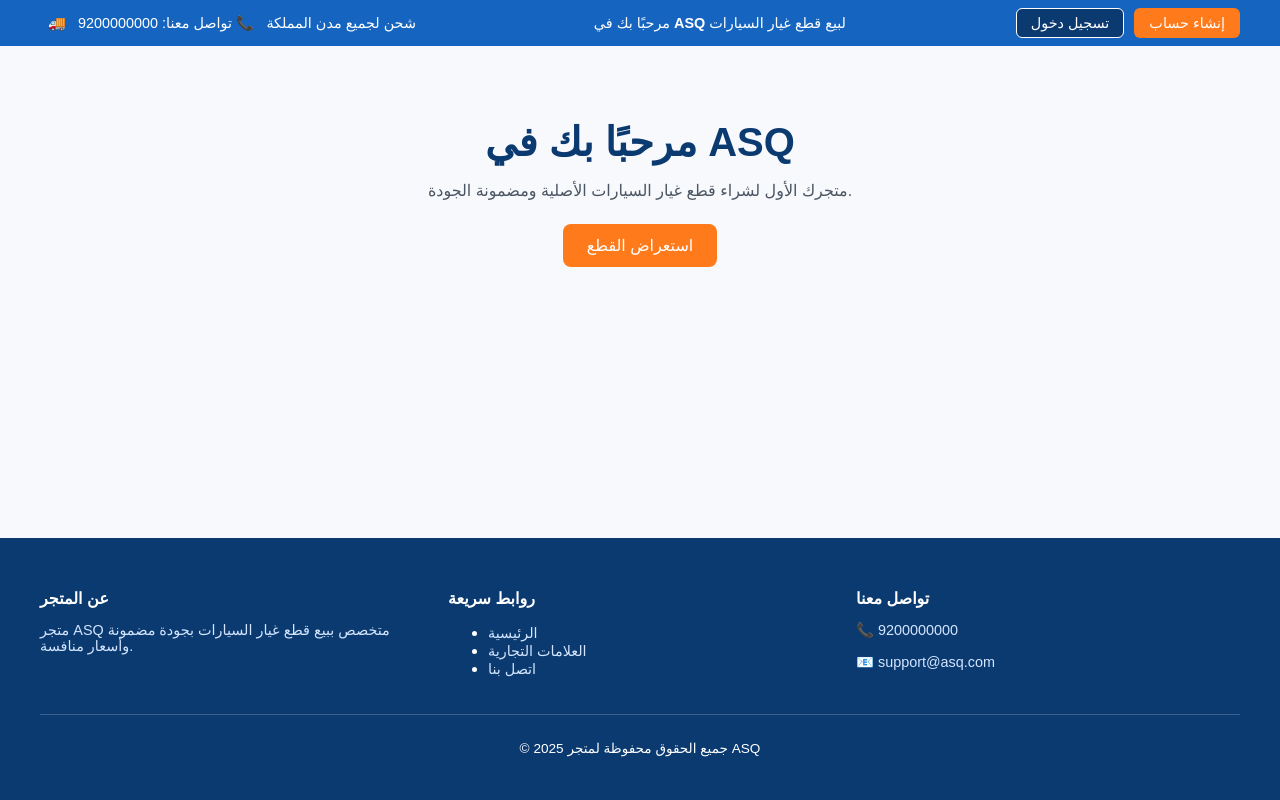
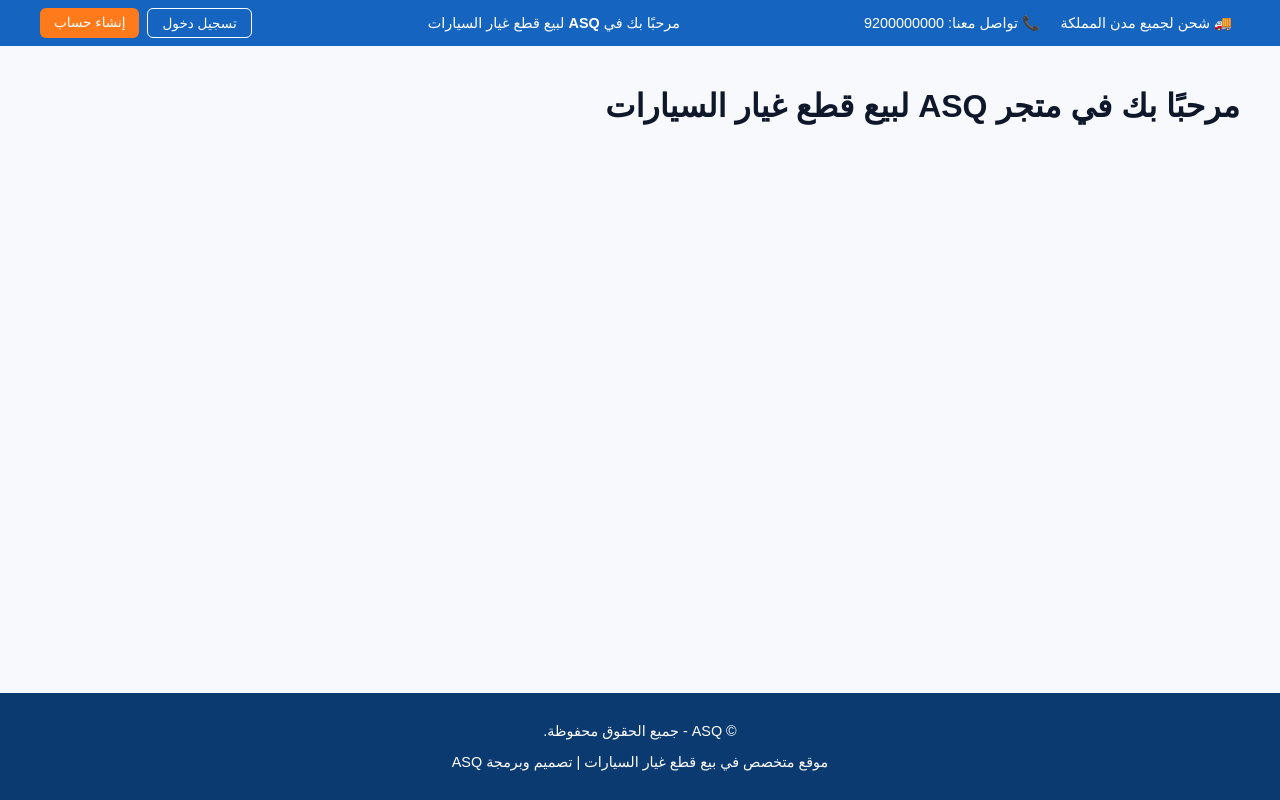
Before and after one commit to Abdullahsajer/clickshop, a Django app: page / in a window 1280 px wide. Run offline with Django 4.2, Linux system fonts and the light colour scheme.

Commit message:
يعمل الموفع مع الاستايل

```diff
--- a/accounts/forms.py
+++ b/accounts/forms.py
@@ -13,4 +13,4 @@ class CustomUserCreationForm(UserCreationForm):
     def __init__(self, *args, **kwargs):
         super().__init__(*args, **kwargs)
         for field in self.fields.values():
-            field.widget.attrs.update({"class": "input-field"})
+            field.widget.attrs.update({'class': 'input-field'})
--- /dev/null
+++ b/static/style.css
@@ -0,0 +1,153 @@
+/* ====== إعدادات عامة ====== */
+body {
+    margin: 0;
+    padding: 0;
+    font-family: "Cairo", sans-serif;
+    background-color: #f7f9fc;
+    color: #0f172a;
+    display: flex;
+    flex-direction: column;
+    min-height: 100vh;
+}
+
+main {
+    flex: 1;
+}
+
+.page-container {
+    max-width: 1200px;
+    margin: auto;
+    padding: 20px;
+}
+
+/* ====== الهيدر ====== */
+.asq-header {
+    background: #0b3a70;
+    color: #fff;
+    position: sticky;
+    top: 0;
+    z-index: 1000;
+}
+
+.asq-top {
+    background: #1565c0;
+    padding: 8px 0;
+}
+
+.wrap {
+    max-width: 1200px;
+    margin: auto;
+    display: flex;
+    justify-content: space-between;
+    align-items: center;
+    padding: 0 16px;
+}
+
+.mini span {
+    margin: 0 8px;
+    font-size: 0.9rem;
+}
+
+.auth-buttons {
+    display: flex;
+    gap: 8px;
+}
+
+.auth-btn {
+    padding: 6px 14px;
+    border-radius: 6px;
+    text-decoration: none;
+    font-size: 0.85rem;
+    color: #fff;
+    transition: background .2s ease;
+}
+
+.login-btn {
+    background: transparent;
+    border: 1px solid #fff;
+}
+
+.login-btn:hover {
+    background: rgba(255,255,255,0.2);
+}
+
+.register-btn {
+    background: #ff7a1a;
+}
+
+.register-btn:hover {
+    background: #e66a10;
+}
+
+.logout-btn {
+    background: #d9534f;
+}
+
+.logout-btn:hover {
+    background: #c9302c;
+}
+
+.burger {
+    display: none;
+    background: transparent;
+    border: 0;
+    font-size: 1.5rem;
+    color: #fff;
+    cursor: pointer;
+}
+
+/* ====== القائمة الجوال ====== */
+.mobile-dropdown {
+    display: none;
+    background: #0b3a70;
+}
+
+.mobile-dropdown ul {
+    list-style: none;
+    margin: 0;
+    padding: 12px;
+    display: flex;
+    flex-direction: column;
+    gap: 10px;
+}
+
+.mobile-dropdown a {
+    color: #fff;
+    text-decoration: none;
+    padding: 6px 8px;
+    display: block;
+}
+
+.mobile-dropdown a:hover {
+    background: rgba(255, 255, 255, 0.1);
+}
+
+/* ====== الفوتر ====== */
+.asq-footer {
+    background: #0b3a70;
+    color: #fff;
+    text-align: center;
+    padding: 16px 0;
+    font-size: 0.9rem;
+    width: 100%;
+}
+
+.footer-wrap {
+    max-width: 1200px;
+    margin: auto;
+}
+
+/* ====== استجابة الجوال ====== */
+@media (max-width: 768px) {
+    .burger {
+        display: block;
+    }
+
+    .wrap .mini {
+        display: none;
+    }
+
+    .auth-buttons {
+        display: none;
+    }
+}
--- a/templates/footer.html
+++ b/templates/footer.html
@@ -1,64 +1,6 @@
-<!-- ✅ footer.html -->
-<footer class="asq-footer" role="contentinfo">
-  <div class="container">
-    <div class="cols">
-      <div class="col">
-        <h4>عن المتجر</h4>
-        <p>متجر ASQ متخصص ببيع قطع غيار السيارات بجودة مضمونة وأسعار منافسة.</p>
-      </div>
-      <div class="col">
-        <h4>روابط سريعة</h4>
-        <ul>
-          <li><a href="/">الرئيسية</a></li>
-          <li><a href="/brands">العلامات التجارية</a></li>
-          <li><a href="/contact">اتصل بنا</a></li>
-        </ul>
-      </div>
-      <div class="col">
-        <h4>تواصل معنا</h4>
-        <p>📞 9200000000</p>
-        <p>📧 support@asq.com</p>
-      </div>
-    </div>
-    <div class="copy">
-      <p>© 2025 جميع الحقوق محفوظة لمتجر ASQ</p>
-    </div>
+<footer class="asq-footer">
+  <div class="footer-wrap">
+    <p>&copy; {{ now|date:"Y" }} ASQ - جميع الحقوق محفوظة.</p>
+    <p>موقع متخصص في بيع قطع غيار السيارات | تصميم وبرمجة ASQ</p>
   </div>
 </footer>
-
-<style>
-  .asq-footer {
-    background: var(--blue-dark);
-    color: #fff;
-    font-family: "Cairo", sans-serif;
-    padding: 30px 20px;
-    flex-shrink: 0; /* ✅ مهم للفوتر الثابت */
-  }
-  .container {
-    max-width: 1200px;
-    margin: auto;
-  }
-  .cols {
-    display: flex;
-    justify-content: space-between;
-    flex-wrap: wrap;
-    gap: 24px;
-  }
-  .col { flex: 1; min-width: 200px; }
-  .col h4 { margin-bottom: 10px; }
-  .col p, .col a {
-    color: #d3e5ff;
-    font-size: .9rem;
-    text-decoration: none;
-  }
-  .copy {
-    text-align: center;
-    margin-top: 20px;
-    border-top: 1px solid rgba(255,255,255,.2);
-    padding-top: 12px;
-    font-size: .85rem;
-  }
-  @media (max-width: 768px) {
-    .cols { flex-direction: column; text-align: center; }
-  }
-</style>
--- a/templates/header.html
+++ b/templates/header.html
@@ -1,6 +1,4 @@
-<!-- ✅ header.html -->
 <header class="asq-header" role="banner">
-  <!-- الشريط العلوي -->
   <div class="asq-top">
     <div class="wrap">
       <div class="mini">
@@ -25,17 +23,17 @@
         {% endif %}
       </div>
 
-      <button class="burger" aria-label="فتح القائمة الرئيسية" onclick="toggleMenu()">☰</button>
+      <button class="burger" aria-label="فتح القائمة" onclick="toggleMenu()">☰</button>
     </div>
   </div>
 
-  <!-- القائمة المنسدلة للجوال -->
-  <nav class="mobile-dropdown" aria-label="القائمة الجوالة">
+  <nav class="mobile-dropdown">
     <ul>
       <li><a href="/">الرئيسية</a></li>
       <li><a href="/brands">العلامات التجارية</a></li>
       <li><a href="/oem">قطع أصلية</a></li>
       <li><a href="/contact">اتصل بنا</a></li>
+
       {% if user.is_authenticated %}
         <li><a href="{% url 'logout' %}">تسجيل خروج</a></li>
       {% else %}
@@ -46,110 +44,6 @@
   </nav>
 </header>
 
-<style>
-  :root {
-    --blue-dark: #0b3a70;
-    --blue: #1565c0;
-    --orange: #ff7a1a;
-  }
-  body { margin: 0; font-family: "Cairo", sans-serif; }
-
-  .asq-header {
-    background: var(--blue-dark);
-    color: #fff;
-    position: sticky;
-    top: 0;
-    z-index: 100;
-    width: 100%;
-  }
-  .asq-top {
-    background: var(--blue);
-    padding: 8px 0;
-  }
-  .wrap {
-    max-width: 1200px;
-    margin: auto;
-    display: flex;
-    justify-content: space-between;
-    align-items: center;
-    padding: 0 16px;
-  }
-  .mini span {
-    margin: 0 8px;
-    font-size: .9rem;
-  }
-  .auth-buttons {
-    display: flex;
-    gap: 10px;
-    align-items: center;
-  }
-  .auth-btn {
-    padding: 6px 14px;
-    border-radius: 6px;
-    text-decoration: none;
-    font-size: .9rem;
-    color: #fff;
-    transition: background .2s ease;
-  }
-  .login-btn {
-    background: var(--blue-dark);
-    border: 1px solid #fff;
-  }
-  .login-btn:hover {
-    background: #092c54;
-  }
-  .register-btn {
-    background: var(--orange);
-    border: 1px solid transparent;
-  }
-  .register-btn:hover {
-    background: #e66a10;
-  }
-  .logout-btn {
-    background: #a00;
-    border: 1px solid transparent;
-  }
-  .logout-btn:hover {
-    background: #900;
-  }
-  .burger {
-    display: none;
-    background: transparent;
-    border: 0;
-    color: #fff;
-    font-size: 1.5rem;
-    cursor: pointer;
-  }
-  .mobile-dropdown {
-    display: none;
-    background: var(--blue-dark);
-    padding: 12px 0;
-  }
-  .mobile-dropdown ul {
-    list-style: none;
-    padding: 0;
-    margin: 0;
-    display: flex;
-    flex-direction: column;
-    gap: 10px;
-  }
-  .mobile-dropdown a {
-    color: #fff;
-    text-decoration: none;
-    font-size: 1rem;
-    padding: 8px 16px;
-  }
-  .mobile-dropdown a:hover {
-    background: var(--blue);
-  }
-
-  @media(max-width:768px){
-    .burger { display: block; }
-    .wrap .mini { display: none; }
-    .auth-buttons { display: none; }
-  }
-</style>
-
 <script>
   function toggleMenu() {
     const menu = document.querySelector('.mobile-dropdown');
--- a/templates/home.html
+++ b/templates/home.html
@@ -1,49 +1,23 @@
-<!-- ✅ home.html -->
+{% load static %}
+<!DOCTYPE html>
+<html lang="ar" dir="rtl">
+<head>
+  <meta charset="UTF-8">
+  <title>الرئيسية - ASQ</title>
+  <link rel="stylesheet" href="{% static 'style.css' %}">
+</head>
+<body>
+
 {% include 'header.html' %}
 
-<main class="asq-main">
-  <section class="hero">
-    <h1>مرحبًا بك في ASQ</h1>
-    <p>متجرك الأول لشراء قطع غيار السيارات الأصلية ومضمونة الجودة.</p>
-    <a href="/brands" class="cta">استعراض القطع</a>
-  </section>
+<main>
+  <div class="page-container">
+    <h1>مرحبًا بك في متجر ASQ لبيع قطع غيار السيارات</h1>
+    <!-- محتوى الصفحة -->
+  </div>
 </main>
 
 {% include 'footer.html' %}
 
-<style>
-  /* ✅ إعداد الصفحة بنظام فلكس لتثبيت الفوتر بأسفل الصفحة */
-  html, body {
-    height: 100%;
-    margin: 0;
-    display: flex;
-    flex-direction: column;
-  }
-
-  .asq-main {
-    flex: 1; /* ✅ يجعل المحتوى يأخذ الفراغ */
-    font-family: "Cairo", sans-serif;
-    padding: 40px 20px;
-    background: #f7f9fc;
-    color: #0b3a70;
-    text-align: center;
-  }
-
-  .hero { margin: 0 auto; max-width: 600px; }
-  .hero h1 {
-    font-size: 2.5rem;
-    margin-bottom: 8px;
-    color: var(--blue-dark);
-  }
-  .hero p { color: #4b5563; margin-bottom: 24px; }
-  .cta {
-    display: inline-block;
-    background: var(--orange);
-    color: #fff;
-    padding: 12px 24px;
-    border-radius: 8px;
-    text-decoration: none;
-    transition: all 0.3s;
-  }
-  .cta:hover { background: #ff6a00; }
-</style>
+</body>
+</html>
```
Also changed, not shown: templates/accounts-templates/login.html (+12 -11 lines), templates/accounts-templates/register.html (+7 -5 lines), db.sqlite3.
